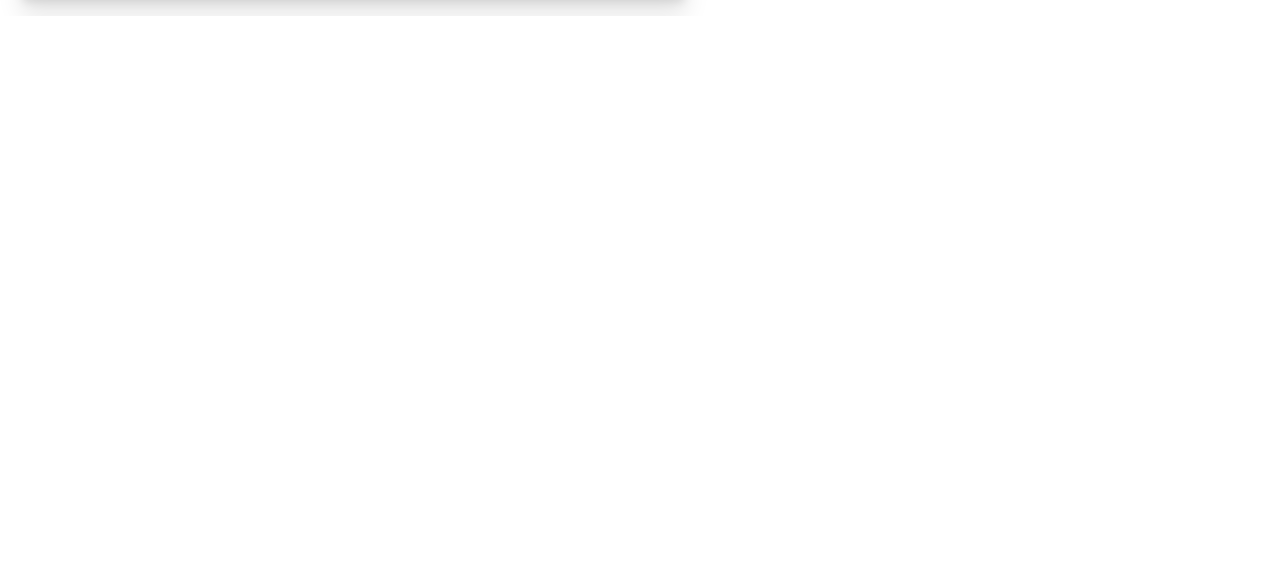
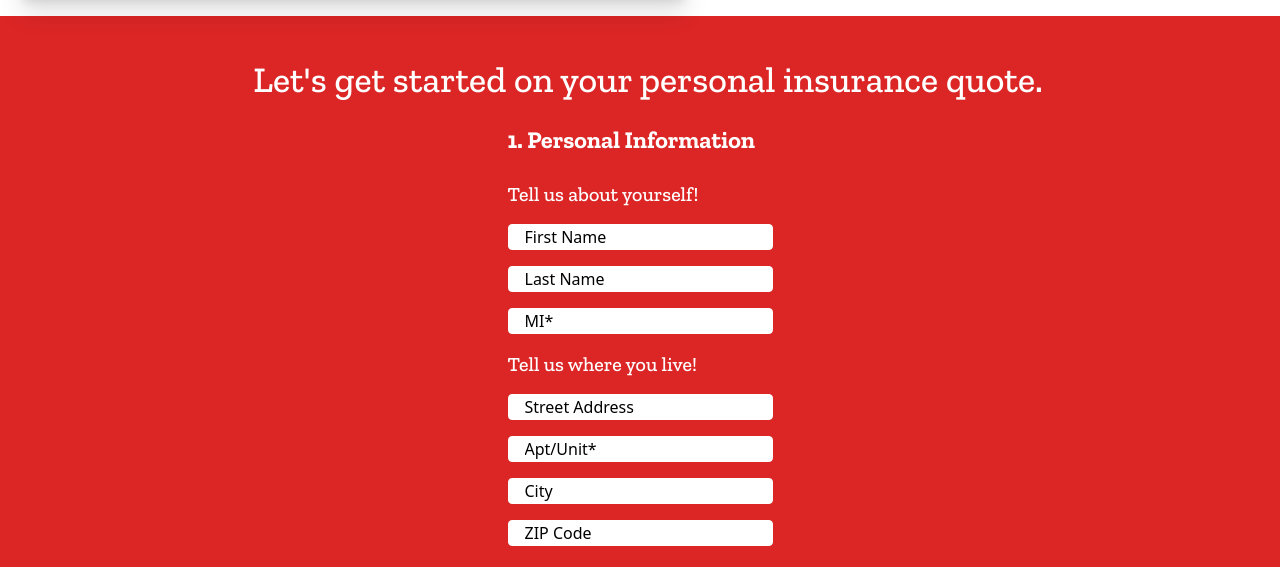
Before and after one commit to matthewLarrosa/shell-hacks-2023, a React (Vite) app: page / in a window 1280 px wide. Shown: the part 1080-1647 px from the top of the page. Before the commit the page ends 1096 px from the top, so only its background shows below. Built offline with nearby package versions, Linux system fonts and the light colour scheme.

Commit message:
Created user form

```diff
--- /dev/null
+++ b/src/components/GetStarted.jsx
@@ -0,0 +1,130 @@
+import React from 'react'
+
+export default function GetStarted() {
+  return (
+    <div className="flex h-auto w-screen bg-red-600 justify-center">
+      <div className="flex items-center flex-col w-9/12">
+      <div className="ml-4 relative mt-11 ml-2 font-zilla font-medium text-4xl text-white text-left">Let's get started on your personal insurance quote.</div>
+      <div className="flex space-x-4">
+      <form className="px-4 my-6 max-w-3xl mx-auto space-y-6">
+        <div>
+        <h1 className="align-center mb-4 font-zilla font-bold text-2xl text-white text-left">1. Personal Information</h1>
+        </div>
+        <div class="flex-row">
+
+          <p className="font-zilla text-white text-xl font-medium">Tell us about yourself!</p>
+          <div class="w-full mt-4">
+
+          <label for="firstname"></label>
+          <input
+          placeholder='First Name'
+          className="border border-white block py2 px-4 w-full rounded focus:outline-gray-400 placeholder-black"
+          type="text"
+          name="firstname"
+          id="firstname"
+        />
+          </div>
+          <div className="w-full mt-4">
+
+          <label for="lastname"></label>
+          <input
+          placeholder='Last Name'
+          class="border border-white block py2 px-4 w-full rounded placeholder-black"
+          type="text"
+          name="lastname"
+          id="lastname"
+        />
+          </div>
+          <div class="w-full mt-4 mb-4">
+
+          <label for="middleinitial"></label>
+          <input
+          placeholder='MI*'
+          class="border border-white block py2 px-4 w-full rounded placeholder-black"
+          type="text"
+          name="middleinitial"
+          id="middleinitial"
+        />
+          </div>
+
+
+          <p className="font-zilla text-white text-xl font-medium">Tell us where you live!</p>
+      {/*
+      suffix dropdown here
+      */}
+
+          <div class="w-full mt-4">
+
+          <label for="streetaddress"></label>
+          <input
+          placeholder='Street Address'
+          class="border border-white block py2 px-4 w-full rounded placeholder-black"
+          type="text"
+          name="streetaddress"
+          id="streetaddress"
+        />
+          </div>
+          <div class="w-full mt-4">
+
+          <label for="apt"></label>
+          <input
+          placeholder='Apt/Unit*'
+          class="border border-white block py2 px-4 w-full rounded placeholder-black"
+          type="text"
+          name="apt"
+          id="apt"
+        />
+          </div>
+          <div class="w-full mt-4">
+
+          <label for="city"></label>
+          <input
+          placeholder='City'
+          class="border border-white block py2 px-4 w-full rounded placeholder-black"
+          type="text"
+          name="city"
+          id="city"
+        />
+          </div>
+
+          {/*
+
+          dropdown for state here
+          */}
+          <div class="w-full mt-4">
+
+          <label for="zipcode"></label>
+          <input
+          placeholder='ZIP Code'
+          class="border border-white block py2 px-4 w-full rounded placeholder-black"
+          type="text"
+          name="zipcode"
+          id="zipcode"
+        />
+          </div>
+
+
+
+        </div>
+
+
+
+
+
+
+
+
+      </form>
+
+
+
+    {/*
+        <input class="row-span-1 mr-2 bg-full h-12 px-6 mb-10 relative text-lg text-gray-700 placeholder-gray-600 border rounded-full focus:shadow-outline" type="text" placeholder="First Name:"/>
+        <input class="col-span-2 mr-2 bg-full h-12 px-6 mb-10 relative text-lg text-gray-700 placeholder-gray-600 border rounded-full focus:shadow-outline" type="text" placeholder="Middle Initial:"/>
+        <input class="row-span-2 col-span-2 mr-2 bg-full h-12 px-6 mb-10 relative text-lg text-gray-700 placeholder-gray-600 border rounded-full focus:shadow-outline" type="text" placeholder="Last Name:"/>
+  */}
+        </div>
+      </div>
+    </div>
+  )
+}
--- a/src/components/Hero.jsx
+++ b/src/components/Hero.jsx
@@ -23,7 +23,7 @@ export default function Hero() {
     <div className="flex h-72 w-screen bg-red-600 justify-center">
       <div className="flex items-center flex-col w-9/12">
         <div className="ml-4 absolute top-20 ml-2 font-zilla font-medium text-4xl text-white text-left">Affordable insurance starts here.</div>
-        <button className="h-12 px-6 m-2 relative mt-36 rounded-full font-zilla align-middle text-red-700 text-xl bg-white bg-auto">Savings Here</button>
+        <button className="h-12 px-6 m-2 relative mt-36 rounded-full font-zilla align-middle text-red-700 text-xl bg-white bg-auto">Get Started</button>
         <span className="absolute top-64 mb-12 font-zilla font-light text-white text-xl px-9 text-center" ref={el} />
       </div>
     </div>
--- a/src/main.jsx
+++ b/src/main.jsx
@@ -4,11 +4,13 @@ import './index.css'
 import Navbar from '../src/components/Navbar'
 import Hero from '../src/components/Hero'
 import Breakdown from '../src/components/Breakdown'
+import GetStarted from '../src/components/GetStarted'
 
 ReactDOM.createRoot(document.getElementById('root')).render(
   <React.StrictMode>
     <Navbar />
     <Hero />
     <Breakdown />
+    <GetStarted />
   </React.StrictMode>,
 )
```
